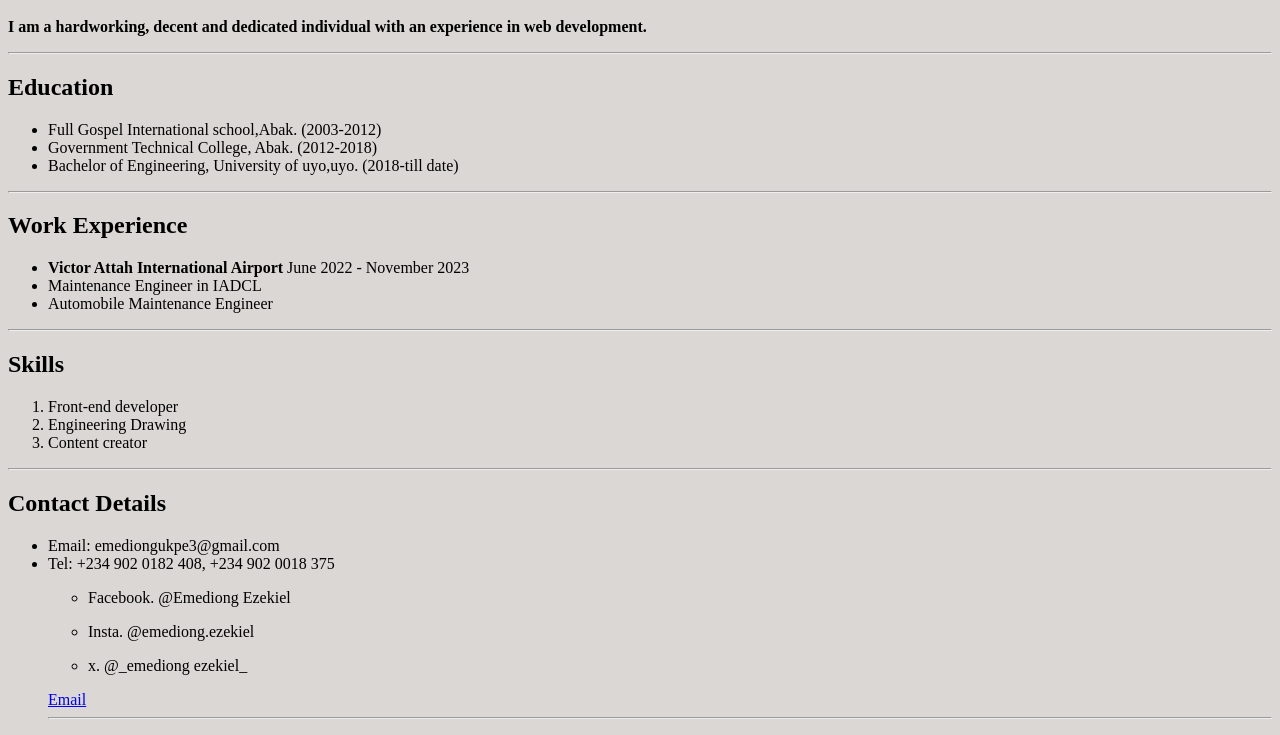
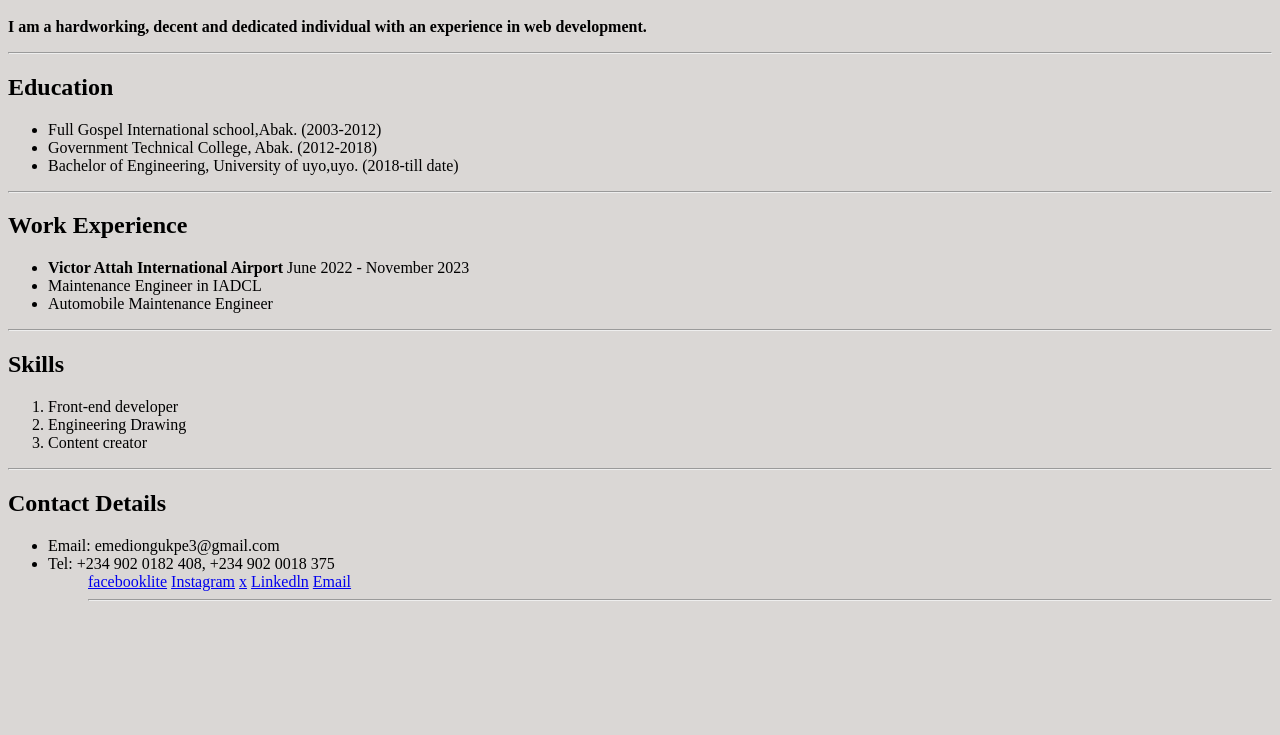
Before and after one commit to emediongezekiel/Html-portfolio, a plain HTML site: page index.html in a window 1280 px wide. Shown: the part 333-1068 px from the top of the page. After the commit the page ends 950 px from the top, so only its background shows below. Drawn offline with Linux system fonts and the light colour scheme.

Commit message:
index.html

```diff
--- a/index.html
+++ b/index.html
@@ -40,10 +40,10 @@
 <li>Email: emediongukpe3@gmail.com</li>
 <li>Tel: +234 902 0182 408, +234 902 0018 375</li>
 <ul>
-<li><p>Facebook. @Emediong Ezekiel</p></li>
-<li><p>Insta. @emediong.ezekiel</p></li>
-<li><p>x. @_emediong ezekiel_</p></li>
-</ul>
+<a href="https://facebooklite.com/emediong ezekiel">facebooklite</a>
+<a href="https://instagram.com/emediong.ezekiel">Instagram</a>
+<a href="https://www..com/__Emediong__">x</a>
+<a href="https://www.Linkedln.com/Emediong ukpe">Linkedln</a>
 <a href="mailto:emediongukpe3@gmail.com">Email</a>
 <hr>
 
```
